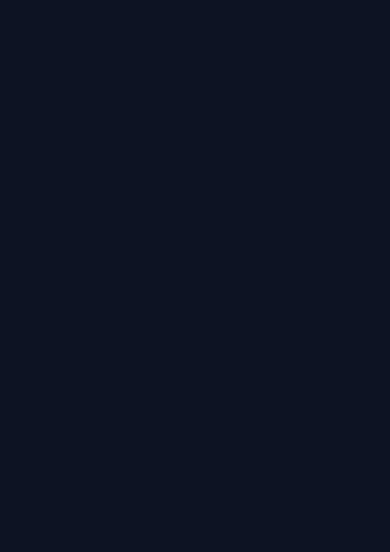
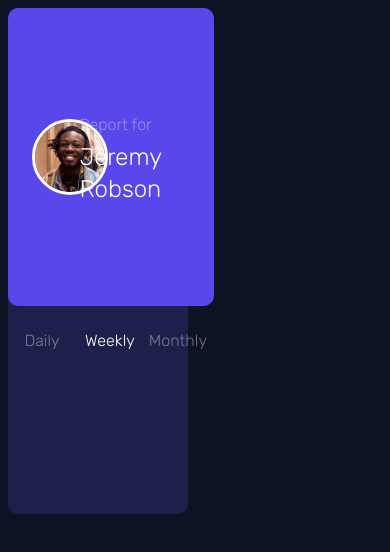
Before and after one commit to Zanoxkii/time_tracking_dashboard, a plain HTML site: page index.html in a window 390 px wide. Drawn offline with Linux system fonts and the light colour scheme.

Commit message:
beginning layout mobile first + learning grid css

```diff
--- a/index.html
+++ b/index.html
@@ -1,5 +1,6 @@
 <!DOCTYPE html>
 <html lang="en">
+
 <head>
     <meta charset="UTF-8">
     <meta http-equiv="X-UA-Compatible" content="IE=edge">
@@ -8,9 +9,26 @@
     <link rel="icon" href="./images/favicon-32x32.png">
     <title>time tracking dashboard</title>
 </head>
+
 <body>
-    <div class="container"></div>
+    <div class="container">
+        <div class="card profile">
+            <div class="card-header">
+                <img src="./images/image-jeremy.png" alt="profile picture" class="profile-pic">
+                <div class="profile-name">
+                    <p>Report for</p>
+                    <h3 class="active">Jeremy Robson</h3>
+                </div>
+            </div>
+            <div class="card-body">
+                <a href="#">Daily</a>
+                <a href="#" class="active">Weekly</a>
+                <a href="#">Monthly</a>
+            </div>
+        </div>
+    </div>
 
 </body>
 <script src="./script/main.js"></script>
+
 </html>
--- a/style/main.css
+++ b/style/main.css
@@ -17,10 +17,77 @@
 }
 
 body {
+    background-color: var(--bg-color);
+}
+
+h1, h2, h3, p, a {
+    font-family: rubik;
+    color: rgba(255, 255, 255, 0.4);
+    font-weight: 300;
+    line-height: 2rem;
+    padding: 0;
     margin: 0;
-    background-color: var(--bg-color);
+}
+
+h3 {
+    font-size: clamp(0.5vw, 24px, 5rem);
+}
+
+.active {
+    color: white;
 }
 
 .container {
     display: grid;
+    justify-content: center;
+    gap: 2rem;
 }
+
+@media screen and (min-width: 376px) {
+    .container {
+        justify-content: start;
+    }
+}
+
+.card {
+    width: 90vw;
+    border-radius: 10px;
+    background-color: var(--primary-color);
+}
+
+@media screen and (min-width: 376px) {
+    .card {
+        width: 180px;
+        height: 60vh;
+        display: grid;
+        grid-auto-flow: row;
+    }
+}
+
+.card-header {
+    border-radius: 10px;
+    background-color: var(--primary-blue);
+    display: grid;
+    align-items: center;
+    grid-template-columns: 30% 60%;
+    padding: 2rem 1.5rem;
+}
+
+.profile-pic {
+    width: 70px;
+    border: 3px solid white;
+    border-radius: 50%;
+}
+
+.card-body {
+    border-radius: 0 0 10px 10px;
+    height: 70px;
+    display: grid;
+    grid-template-columns: 33% 33% 33%;
+    align-items: center;
+}
+
+.card-body a {
+    text-decoration: none;
+    text-align: center;
+}
```
